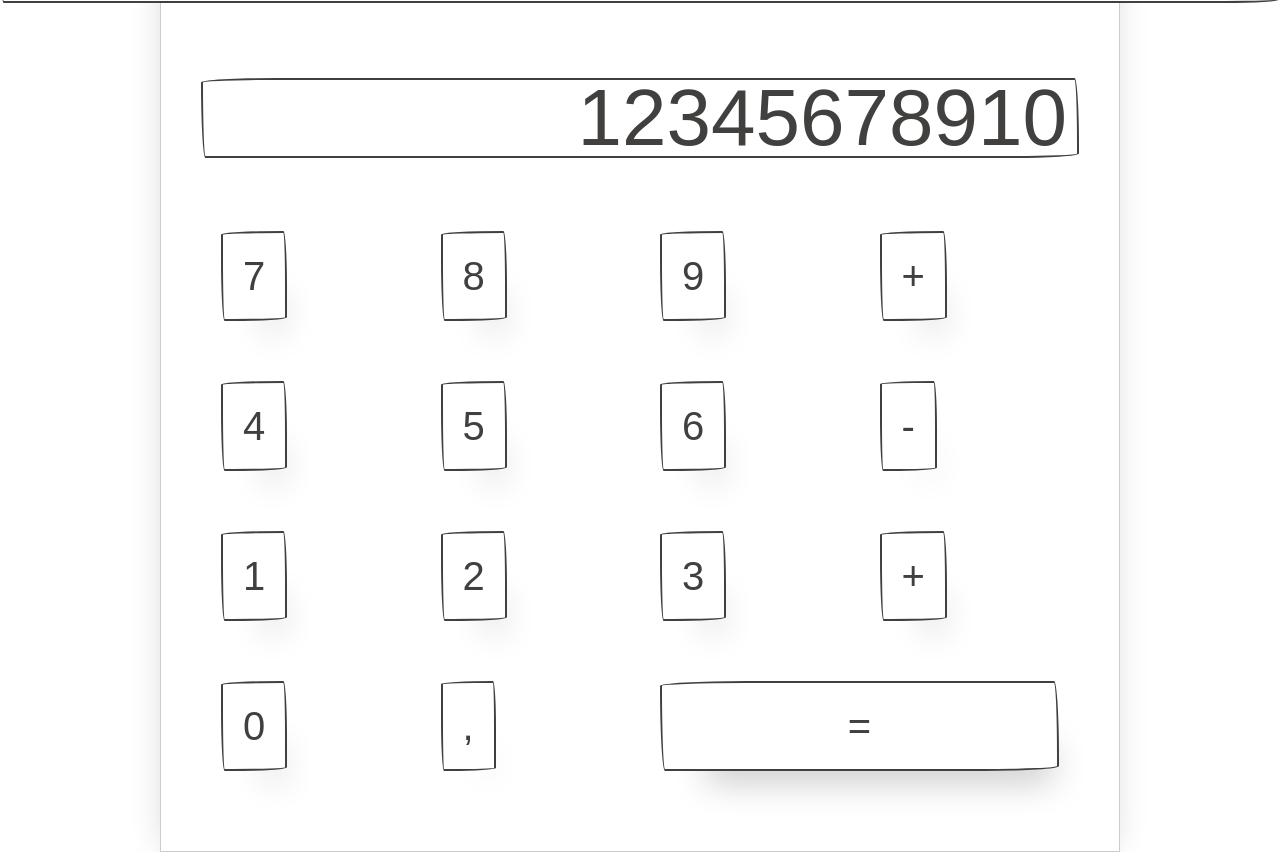
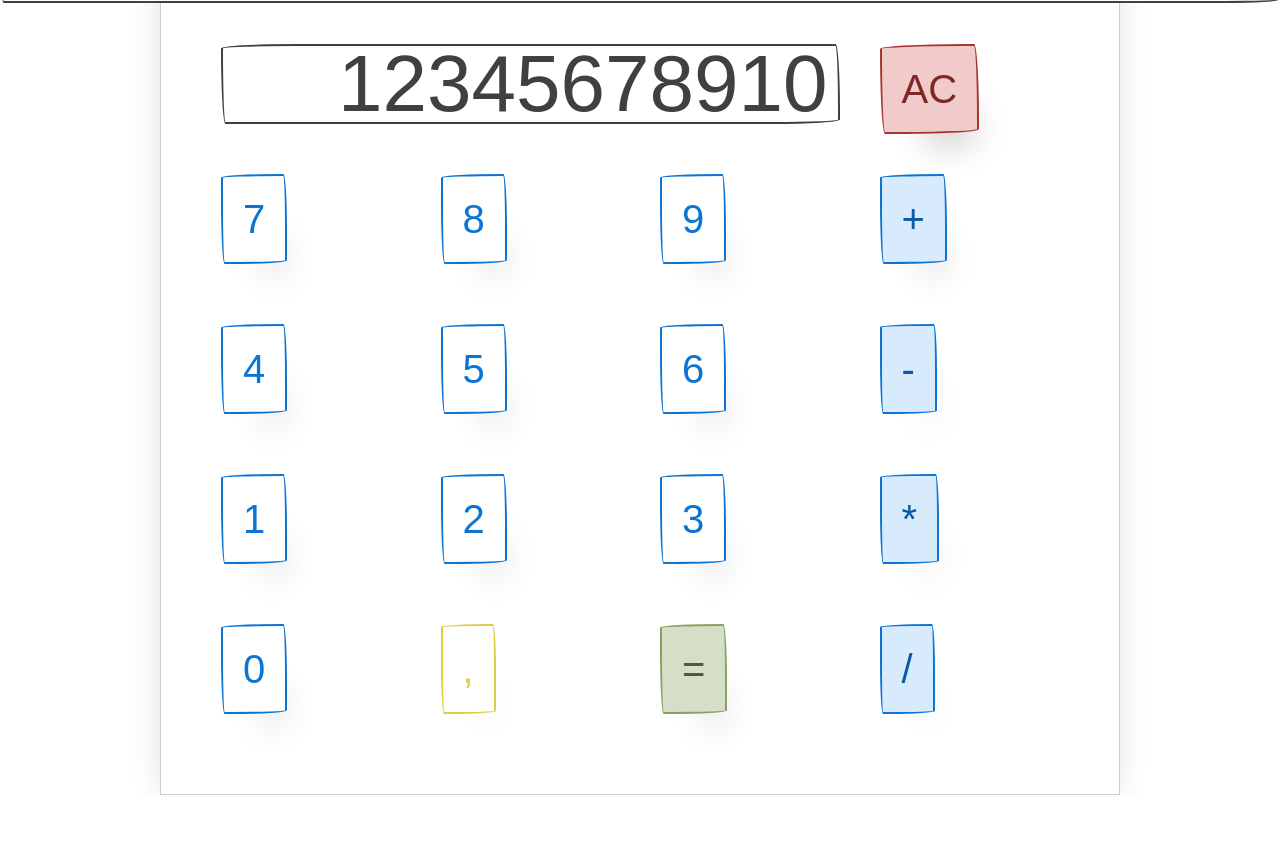
Before and after one commit to fmontenegro0510/CalculadoraJS_Cenit, a plain HTML site: page index.html in a window 1280 px wide. Shown: the part 63-915 px from the top of the page. After the commit the page ends 858 px from the top, so only its background shows below. Drawn offline with nearby package versions, Linux system fonts and the light colour scheme; a web font is replaced by a local one.

Commit message:
added function

```diff
--- a/assets/script.js
+++ b/assets/script.js
@@ -12,18 +12,23 @@
 
 //Dark Mode
 flagDarkMode = false;
-const dm =()=>{
+const DarkMode =()=>{
    !flagDarkMode ? document.getElementById("html").classList ="dark" : document.getElementById("html").classList ="light";
     flagDarkMode=!flagDarkMode;
 }
 
 let cifra = 0;
 //borrar el contenido del display
-    const clearDisplay = () => document.getElementById("display").value = 0
+    const clearDisplay = () => document.getElementById("display").value = ""
 
 
-//Eventos a tener en cuenta
+//Show in display press numbers
+const showDisplay = (value) =>{
+     document.getElementById("display").value += value
 
+}
+
+//Situaciones a tener en cuenta
 /*
 una tecla numérica (0-9)
 una tecla de operador ( + , -,×,÷)
@@ -31,3 +36,11 @@ la tecla decimal
 la tecla de igualdad
 la tecla "clear"
 */
+
+
+function resolver() {
+    let x = document.getElementById('display').value;
+    let y = eval(x);
+    document.getElementById('display').value = y;
+    return y;
+}
--- a/assets/style.css
+++ b/assets/style.css
@@ -3,4 +3,9 @@
     width: 100%;
     font-size: 4rem;
     text-align: right;
+
 }
+
+.rDisplay{
+    display: inline-flex;
+}
--- a/index.html
+++ b/index.html
@@ -24,7 +24,7 @@
               </label>
               <div class="collapsible-body">
                 <ul class="inline">
-                  <li><a href="#" onclick="dm()">Dark Mode</a></li>
+                  <li><a href="#" onclick="DarkMode()">Dark Mode</a></li>
                   <li><a href="https://github.com/fmontenegro0510/CalculadoraJS_Cenit" target="_blank">Github</a></li>
                 </ul>
               </div>
@@ -32,30 +32,33 @@
           </nav>
         <br>
         <br>
-
-      <h1><input type="text" class="display" value="12345678910" id="display"></h1>
-      <div class="row">
-        <div class="col-3 col"><button class="btn-large">7</button></div>
-        <div class="col-3 col"><button class="btn-large">8</button></div>
-        <div class="col-3 col"><button class="btn-large">9</button></div>
-        <div class="col-3 col"><button class="btn-large">+</button></div>
+        <div id="row" class="rDisplay">
+          <div class="col-9 col"><input type="text" class="display" value="12345678910" id="display"></div>
+          <div class="col-3 col"><button class="btn-large btn-danger" onclick="clearDisplay()">AC</button></div>
+        </div>
+        <div class="row flex-center">
+          <div class="col-3 col"><button class="btn-large btn-secondary-outline" onclick="showDisplay('7')">7</button></div>
+          <div class="col-3 col"><button class="btn-large btn-secondary-outline" onclick="showDisplay('8')">8</button></div>
+          <div class="col-3 col"><button class="btn-large btn-secondary-outline" onclick="showDisplay('9')">9</button></div>
+          <div class="col-3 col"><button class="btn-large paper-btn btn-secondary" onclick="showDisplay('+')">+</button></div>
         </div>
         <div class="row">
-        <div class="col-3 col"><button class="btn-large">4</button></div>
-        <div class="col-3 col"><button class="btn-large">5</button></div>
-        <div class="col-3 col"><button class="btn-large">6</button></div>
-        <div class="col-3 col"><button class="btn-large">-</button></div>
+          <div class="col-3 col"><button class="btn-large btn-secondary-outline" onclick="showDisplay('4')">4</button></div>
+          <div class="col-3 col"><button class="btn-large btn-secondary-outline" onclick="showDisplay('5')">5</button></div>
+          <div class="col-3 col"><button class="btn-large btn-secondary-outline" onclick="showDisplay('6')">6</button></div>
+          <div class="col-3 col"><button class="btn-large paper-btn btn-secondary" onclick="showDisplay('-')">-</button></div>
         </div>
         <div class="row">
-        <div class="col-3 col"><button class="btn-large">1</button></div>
-        <div class="col-3 col"><button class="btn-large">2</button></div>
-        <div class="col-3 col"><button class="btn-large">3</button></div>
-        <div class="col-3 col"><button class="btn-large">+</button></div>
+          <div class="col-3 col"><button class="btn-large btn-secondary-outline" onclick="showDisplay('1')">1</button></div>
+          <div class="col-3 col"><button class="btn-large btn-secondary-outline" onclick="showDisplay('2')">2</button></div>
+          <div class="col-3 col"><button class="btn-large btn-secondary-outline" onclick="showDisplay('3')">3</button></div>
+          <div class="col-3 col"><button class="btn-large paper-btn btn-secondary" onclick="showDisplay('*')">*</button></div>
         </div>
         <div class="row">
-        <div class="col-3 col"><button class="btn-large">0</button></div>
-        <div class="col-3 col"><button class="btn-large">,</button></div>
-        <div class="col-6 col"><button class="btn-large btn-block" onclick="clearDisplay()">=</button></div>
+          <div class="col-3 col"><button class="btn-large btn-secondary-outline" onclick="showDisplay('0')">0</button></div>
+          <div class="col-3 col"><button class="btn-large btn-warning-outline" onclick="showDisplay(',')">,</button></div>
+          <div class="col-3 col"><button class="btn-large paper-btn  btn-success" onclick="resolver()">=</button></div>
+          <div class="col-3 col"><button class="btn-large paper-btn btn-secondary" onclick="showDisplay('/')">/</button></div>
         </div>
     </div>
     <script src="./assets/script.js"></script>
```
Lines whose indentation alone changed are shown as unchanged.
